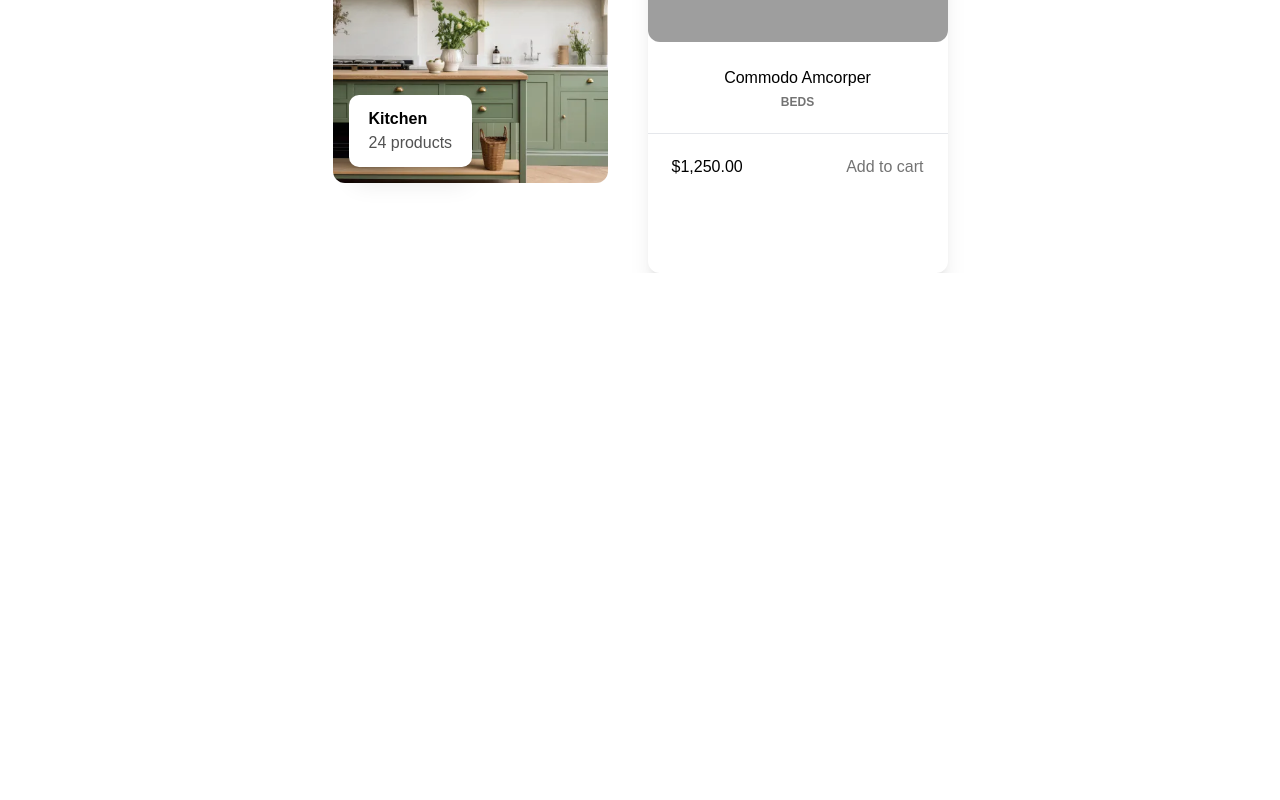
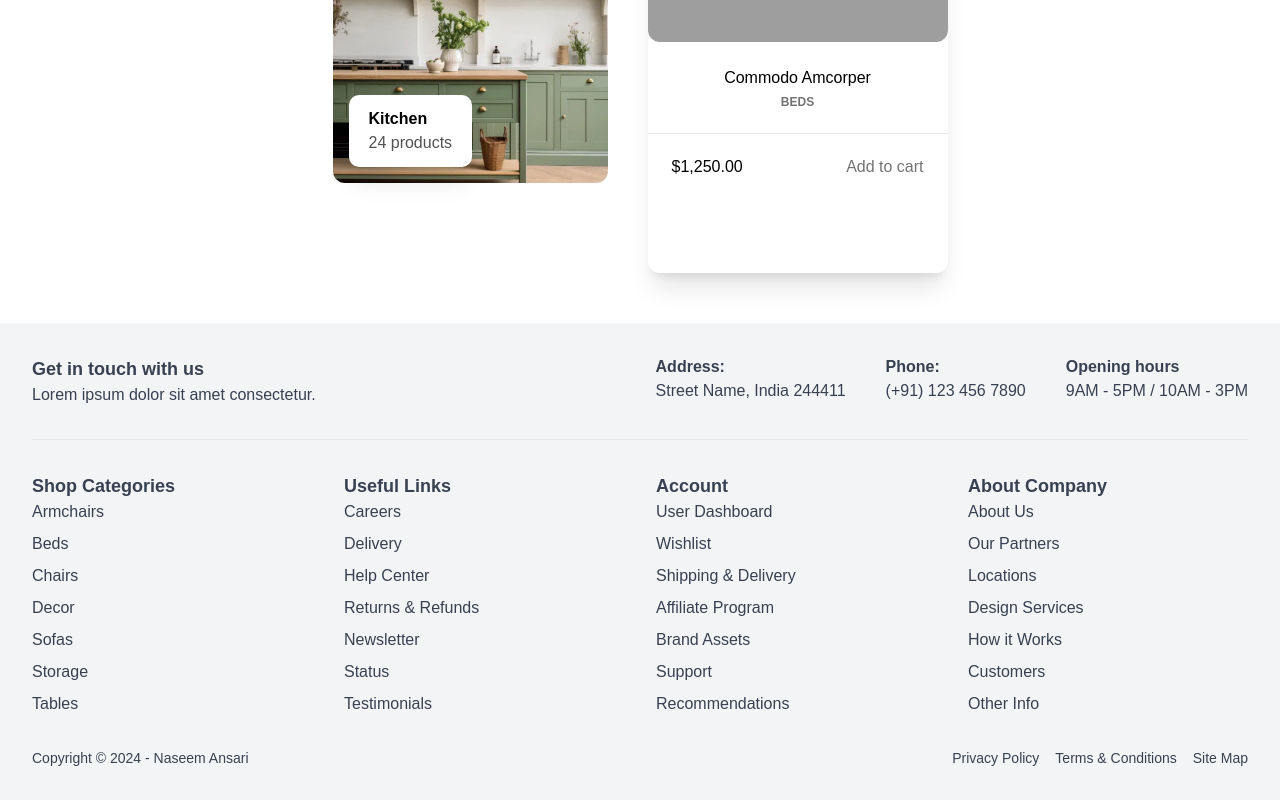
Before and after one commit to Gitnaseem745/furniture-e-commerce-store, a Next.js app: page / in a window 1280 px wide. Shown: the part 1400-2200 px from the top of the page. Before the commit the page ends 1673 px from the top, so only its background shows below. Built offline with nearby package versions, Linux system fonts and the light colour scheme; grey boxes are pictures that could not be loaded.

Commit message:
#footer created and some fixes

```diff
--- a/app/globals.css
+++ b/app/globals.css
@@ -11,6 +11,7 @@
   :root {
     --background: #fff;
     --foreground: #000;
+    font-family: apple-system, BlinkMacSystemFont, 'Segoe UI', Roboto, Helvetica, Arial, sans-serif, 'Apple Color Emoji', 'Segoe UI Emoji', 'Segoe UI Symbol';
   }
 }
 ::selection{
--- a/app/layout.tsx
+++ b/app/layout.tsx
@@ -2,6 +2,7 @@ import type { Metadata } from "next";
 import localFont from "next/font/local";
 import "./globals.css";
 import Navbar from "@/components/Navbar";
+import Footer from "@/components/Footer";
 
 const geistSans = localFont({
   src: "./fonts/GeistVF.woff",
@@ -28,10 +29,12 @@ export default function RootLayout({
     <html lang="en">
       <body
         className={`${geistSans.variable} ${geistMono.variable} antialiased`}
-      >       <Navbar />
-        <div>
+      >
+        <Navbar />
+        <div className="mt-[120px] mb-[50px]">
             {children}
-            </div>
+        </div>
+        <Footer />
       </body>
     </html>
   );
--- a/app/page.tsx
+++ b/app/page.tsx
@@ -5,7 +5,7 @@ import ProductCard from "../components/ProductCard";
 
  const Home: React.FC = () => (
      <>
-        <div className="flex flex-row mt-[120px] gap-10 w-full h-screen flex-wrap justify-center items-center px-20">
+        <div className="flex flex-row gap-10 w-full max-h-fit flex-wrap justify-center items-center px-20">
         {offerCardData.map((card, i) => (
             <OfferCard key={i} productImgUrl={card.productImgUrl} discountType={card.discountType}
             discount={card.discount} productDiscription={card.productDiscription} buttonText={card.buttonText}
--- a/app/products/[name]/page.tsx
+++ b/app/products/[name]/page.tsx
@@ -38,7 +38,7 @@ const ProductPage = ({ params }: ProductPageProps) => {
   if (!product) return <p>Loading...</p>;
 
   return (
-    <div className="p-10">
+    <div className="px-10">
       <Navbar />
       <ProductTopSection
         productDescription={product.shortDis}
--- a/app/products/page.tsx
+++ b/app/products/page.tsx
@@ -27,7 +27,7 @@ const Page = () => {
         fetchProducts();
     }, [])
   return (
-    <div className='text-black mt-[120px] w-full flex justify-center items-center h-screen flex-wrap flex-row gap-10'>
+    <div className='text-black w-full flex justify-center items-center max-h-fit flex-wrap flex-row gap-10'>
             { products?.map( product =>(
                     <Link href={`/products/${product.name.toLowerCase().replaceAll(' ', "-")}`} key={product.id} >
                         <ProductCard productName={product.name} productPrice={product.price} productImgUrl={product.img} productCategory={product.category}  />
--- a/components/Footer.tsx
+++ b/components/Footer.tsx
@@ -1,9 +1,86 @@
-import React from 'react'
+// Footer.tsx
+import React from 'react';
 
 const Footer = () => {
+  const footerData = [
+    {
+      title: 'Shop Categories',
+      links: ['Armchairs', 'Beds', 'Chairs', 'Decor', 'Sofas', 'Storage', 'Tables'],
+    },
+    {
+      title: 'Useful Links',
+      links: ['Careers', 'Delivery', 'Help Center', 'Returns & Refunds', 'Newsletter', 'Status', 'Testimonials'],
+    },
+    {
+      title: 'Account',
+      links: ['User Dashboard', 'Wishlist', 'Shipping & Delivery', 'Affiliate Program', 'Brand Assets', 'Support', 'Recommendations'],
+    },
+    {
+      title: 'About Company',
+      links: ['About Us', 'Our Partners', 'Locations', 'Design Services', 'How it Works', 'Customers', 'Other Info'],
+    },
+  ];
+
   return (
-    <div>Footer</div>
-  )
-}
+    <footer className="bg-gray-100 p-8 text-gray-700 w-full">
+      <div className="max-w-7xl mx-auto">
+        <div className="flex justify-between mb-8">
+          <div>
+            <h3 className="text-lg font-semibold">Get in touch with us</h3>
+            <p>Lorem ipsum dolor sit amet consectetur.</p>
+          </div>
+          <div className="flex space-x-10">
+            <div>
+              <span className="font-semibold">Address:</span>
+              <p>Street Name, India 244411</p>
+            </div>
+            <div>
+              <span className="font-semibold">Phone:</span>
+              <p>(+91) 123 456 7890</p>
+            </div>
+            <div>
+              <span className="font-semibold">Opening hours</span>
+              <p>9AM - 5PM / 10AM - 3PM</p>
+            </div>
+          </div>
+        </div>
+        <hr className="my-8" />
+        <div className="grid grid-cols-2 md:grid-cols-4 gap-8">
+          {footerData.map((section) => (
+            <div key={section.title}>
+              <h4 className="text-lg font-semibold">{section.title}</h4>
+              <ul className="space-y-2">
+                {section.links.map((link) => (
+                  <li key={link} className="hover:underline cursor-pointer">
+                    {link}
+                  </li>
+                ))}
+              </ul>
+            </div>
+          ))}
+        </div>
+        <div className="flex justify-between items-center mt-8">
+          <p className="text-sm">Copyright © 2024 - Naseem Ansari</p>
+          <div className="flex space-x-4">
+            <a href="#" className="hover:opacity-75">
+              <i className="fab fa-instagram"></i>
+            </a>
+            <a href="#" className="hover:opacity-75">
+              <i className="fab fa-linkedin"></i>
+            </a>
+            <a href="#" className="hover:opacity-75">
+              <i className="fab fa-medium"></i>
+            </a>
+          </div>
+          <div className="flex space-x-4 text-sm">
+            <a href="#" className="hover:underline">Privacy Policy</a>
+            <a href="#" className="hover:underline">Terms & Conditions</a>
+            <a href="#" className="hover:underline">Site Map</a>
+          </div>
+        </div>
+      </div>
+    </footer>
+  );
+};
 
-export default Footer
+export default Footer;
--- a/components/NavbarItems.tsx
+++ b/components/NavbarItems.tsx
@@ -7,10 +7,10 @@ const NavbarItems: React.FC<NavbarItemsProps> = ({ divCss, linkCss }) => (
     <div className={`flex ${divCss}`}>
             {
                 menuItems.map((item, i) => (
-                    <Link className={`${linkCss}`} href={item.toLowerCase().replaceAll(" ", "-")} key={i}>{item}</Link>
+                    <Link className={`${linkCss}`} href={`/${item.toLowerCase().replaceAll(" ", "-")}`} key={i}>{item}</Link>
                 ))
             }
         </div>
 )
-const menuItems = ["Home", "Shop", "About Us", "News", "Contact Us"];
+const menuItems = ["Home", "Products", "About Us", "News", "Contact Us"];
 export default NavbarItems;
--- a/components/ProductTopSection.tsx
+++ b/components/ProductTopSection.tsx
@@ -4,6 +4,9 @@ import Link from "next/link";
 import Breadcrumb from "./BreadCrumb";
 import { useState } from "react";
 import Image from "next/image";
+import { FaDiscord, FaFacebook, FaRegHeart, FaShare, FaShuffle } from "react-icons/fa6";
+import { FaLinkedin, FaTwitterSquare } from "react-icons/fa";
+import { LuSofa } from "react-icons/lu";
 
 interface ProductTopSectionProps {
     productImgUrl?: string;
@@ -22,7 +25,7 @@ const ProductTopSection: React.FC<ProductTopSectionProps> = ({
 }) => {
     const [count, setCount] = useState<number>(1);
   return (
-    <section className="flex flex-row gap-8 w-full max-w-screen-xl max-h-screen mx-auto mt-20 bg-white p-8 rounded-lg max-md:flex-col">
+    <section className="flex flex-row gap-8 w-full max-w-screen-xl max-h-screen mx-auto  bg-white p-8 rounded-lg max-md:flex-col">
         <div className="w-1/2 max-md:w-full flex justify-center items-center bg-[#F8F8F8] rounded-lg p-6 overflow-hidden">
         <Image src={`/${productImgUrl}`} width={400} height={400}
         className="w-[480px] h-[600px] object-cover hover:scale-110 transition-transform duration-300"
@@ -42,26 +45,26 @@ const ProductTopSection: React.FC<ProductTopSectionProps> = ({
                 <div className="flex flex-row gap-4">
                     <div className="relative flex justify-center items-center">
                         <p onClick={() => setCount(count - 1)} className="cursor-pointer absolute left-6 text-neutral-400 text-4xl mb-1">-</p>
-                        <p className="text-sm rounded-full bg-white text-black border-[2px] border-neutral-400 w-[120px] h-[50px] justify-center items-center flex transition-all ease-in delay-50" href={'/'}> {count} </p>
+                        <p className="text-sm rounded-full bg-white text-black border-[2px] border-neutral-400 w-[120px] h-[50px] justify-center items-center flex transition-all ease-in delay-50" > {count} </p>
                         <p onClick={() => setCount(count + 1)} className="cursor-pointer absolute right-6 text-2xl text-neutral-400">+</p>
                     </div>
                     <Link className="text-sm rounded-full bg-[#274C4F] hover:bg-[#456A6D] text-white w-[166px] h-[50px] justify-center items-center flex transition-all ease-in delay-50" href={'/'}>
                         Add to cart
                     </Link>
                 </div>
-                <div className="flex flex-row gap-4 items-start justify-center w-full h-[10px] text-sm">
-                    <button className="text-gray-500 hover:text-gray-700">Wishlist</button>
-                    <button className="text-gray-500 hover:text-gray-700">Compare</button>
-                    <button className="text-gray-500 hover:text-gray-700">Size Guide</button>
+                <div className="flex flex-row gap-4 justify-start w-full h-[10px] text-sm mt-6">
+                    <button className="text-gray-500 hover:text-gray-700 flex gap-2 items-center "><FaRegHeart /> Wishlist</button>
+                    <button className="text-gray-500 hover:text-gray-700 flex gap-2 items-center"><FaShuffle /> Compare</button>
+                    <button className="text-gray-500 hover:text-gray-700 flex gap-2 items-center"><LuSofa /> Size Guide</button>
                 </div>
             </div>
             <div className="mt-6">
-                <p className="text-sm text-gray-400">Category: {productCategory || "Furniture"}</p>
+                <p className="text-[13px] text-gray-400 uppercase"><span className="font-semibold text-neutral-500">Category:</span> {productCategory || "Furniture"}</p>
                 <div className="flex gap-4 mt-2">
-                    <a href="#" className="text-gray-500 hover:text-gray-700">Share</a>
-                    <a href="#" className="text-gray-500 hover:text-gray-700">Facebook</a>
-                    <a href="#" className="text-gray-500 hover:text-gray-700">Twitter</a>
-                    <a href="#" className="text-gray-500 hover:text-gray-700">LinkedIn</a>
+                    <Link href="facebook.com" className="text-gray-500 hover:text-gray-700"><FaFacebook /></Link>
+                    <Link href="x.com" className="text-gray-500 hover:text-gray-700"><FaTwitterSquare /></Link>
+                    <Link href="linkedin.com" className="text-gray-500 hover:text-gray-700"><FaLinkedin /></Link>
+                    <Link href="web.whatsapp.com" className="text-gray-500 hover:text-gray-700"><FaDiscord /></Link>
                 </div>
             </div>
         </div>
```
